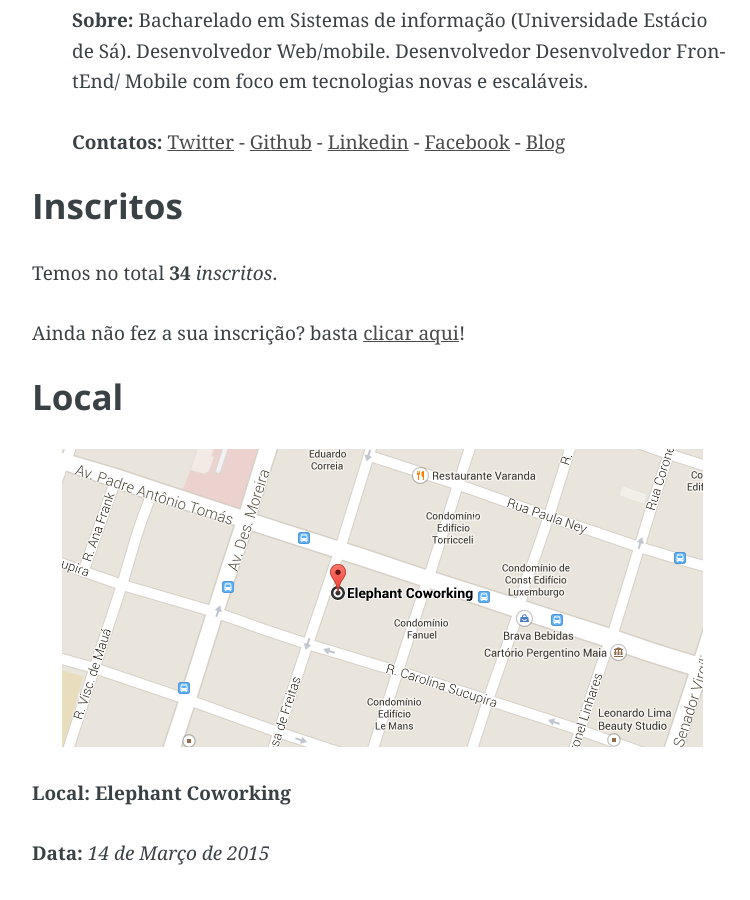
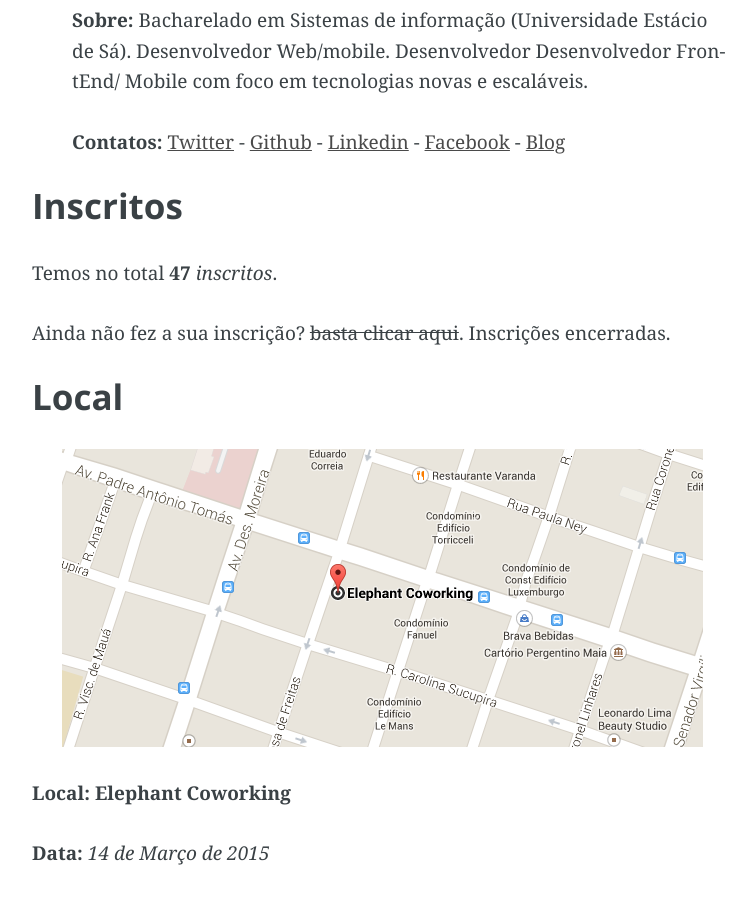
Before and after one commit to guru-ce/guru-ce.github.io, a Jekyll site: the page built from _posts/2015-03-10-decimo-quarto-encontro-guruce.md, in a window 1280 px wide and 900 px high, scrolled down 1458 px. Shown: the whole window, without its empty margins (258-1008 px from the left). Built offline with Jekyll 4.4.1, drawn with Linux system fonts in a browser that asks for light colours.

Commit message:
Removendo link das inscrições para evento 14

```diff
--- a/_posts/2015-03-10-decimo-quarto-encontro-guruce.md
+++ b/_posts/2015-03-10-decimo-quarto-encontro-guruce.md
@@ -30,9 +30,9 @@ Pessoal, estamos muito empolgados em retomar as atividades do GURU, contamos com
 
 ### Inscritos
 
-Temos no total __34__ _inscritos_.
+Temos no total __47__ _inscritos_.
 
-Ainda não fez a sua inscrição? basta [clicar aqui](https://docs.google.com/forms/d/1v-zE0JXZB1jsHDY7jnfYS8j_FrBWSrIYOsDvUbi8oC8/viewform?usp=send_form)!
+Ainda não fez a sua inscrição? ~~basta clicar aqui~~. Inscrições encerradas.
 
 ### Local
 
```
